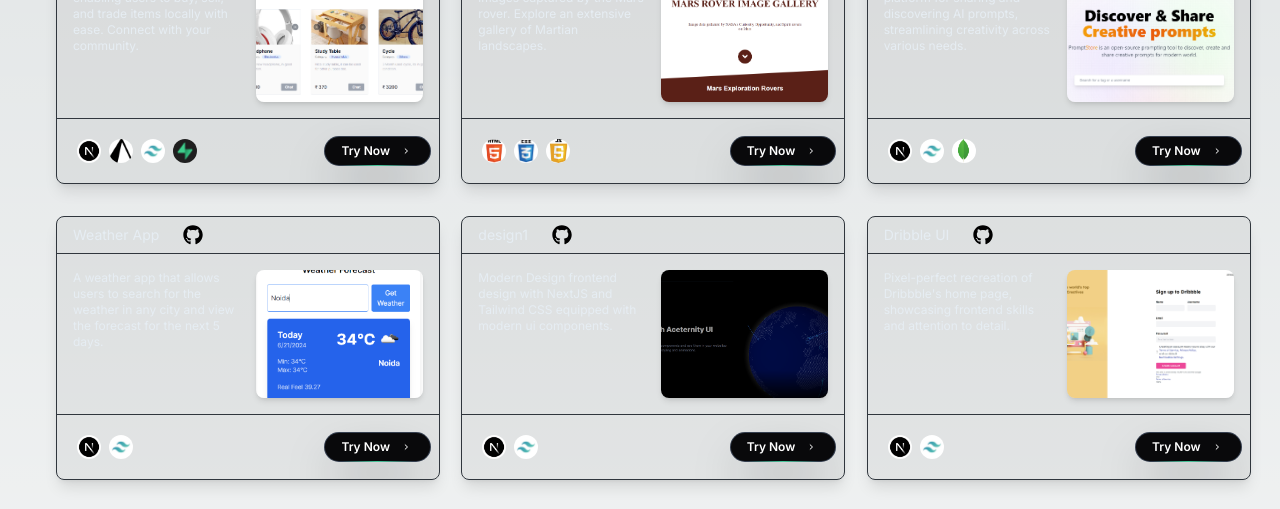
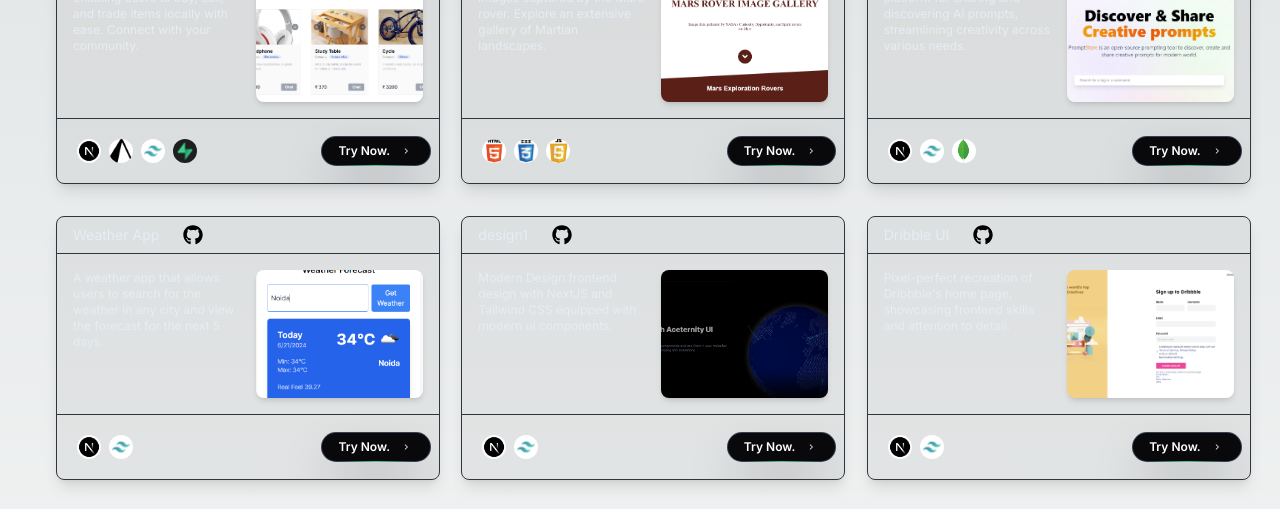
Before and after one commit to i-m-Gaurav/Portfolio, a Next.js app: page / in a window 1280 px wide. Shown: the part 840-1349 px from the top of the page. Built offline with nearby package versions, Linux system fonts and the light colour scheme.

Commit message:
Time machine commit

```diff
--- a/app/components/Cards.tsx
+++ b/app/components/Cards.tsx
@@ -38,7 +38,7 @@ const Cards = ({ title, description, github, live,image, TooltipComponent }: any
   </span>
   <div className="relative flex space-x-2 items-center z-10 rounded-full bg-zinc-950 py-0.5 px-4 ring-1 ring-white/10 ">
     <span>
-      Try Now
+      Try Now.
     </span>
     <svg
       fill="none"
```
